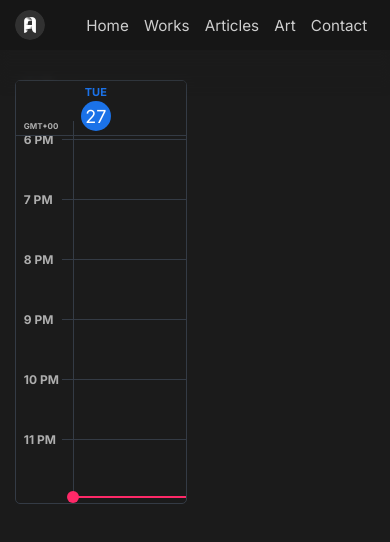
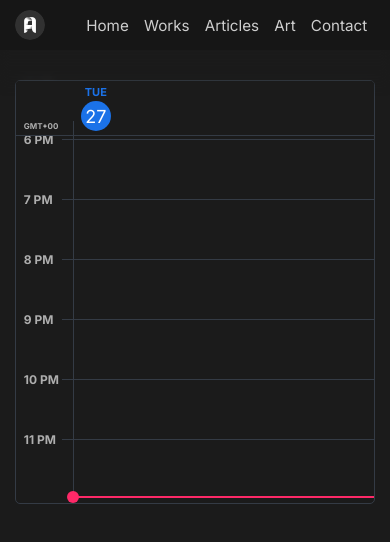
Before and after one commit to christiananagnostou/www, a Next.js app: page /lab in a window 390 px wide. Shown: the top 542 px of the page. Built offline with nearby package versions, Linux system fonts and the light colour scheme.

Commit message:
adjust mobile lab page layout

```diff
--- a/components/Nav.tsx
+++ b/components/Nav.tsx
@@ -82,7 +82,7 @@ const StyledNav = styled.nav`
   align-items: center;
   position: sticky;
   z-index: 10;
-  transition: all 0.5s ease;
+  transition: top 0.5s ease;
 
   .nav-inner {
     display: flex;
--- a/pages/lab.tsx
+++ b/pages/lab.tsx
@@ -39,4 +39,8 @@ const Item = styled(motion.div)`
   max-width: calc(50% - 0.5rem);
   flex: 1;
   overflow: hidden;
+
+  @media (max-width: 768px) {
+    max-width: 100%;
+  }
 `
```
